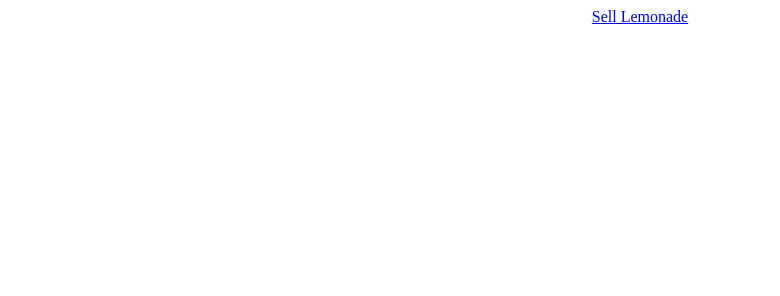
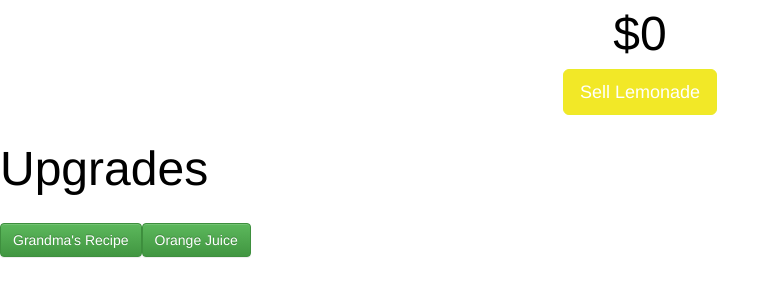
Before and after one commit to Cleomedes/Lemonade-Tycoon-JS, a plain HTML site: page index.html in a window 1280 px wide. Shown: the whole page, without its empty margins (0-780 px from the left). Drawn offline with Linux system fonts and the light colour scheme; some packages are replaced by stand-ins of ours; a script that the page names is missing.

Commit message:
Update index.html

```diff
--- a/index.html
+++ b/index.html
@@ -1,14 +1,22 @@
 <html>
   <head>
+    <link rel="stylesheet" type="text/css" href="style/bootstrap.css" />
+    <link rel="stylesheet" type="text/css" href="style/bootstrap-theme.css" />
+    <link rel="stylesheet" type="text/css" href="style/toastr.css" />
     <script src="libs/jquery.js"></script>
     <script src="libs/bootstrap.js"></script>
-    <script src="libs/bootbox.js"></script>
+    <script src="libs/bootbox.min.js"></script>
     <script src="libs/toastr.js"></script>
     <script src="libs/peanut.js"></script>
     <script src="settings.js"></script>
     <script src="main.js"></script>
   </head>
   <body>
+    <font color="black" size=14><center><div id="lemonmoney"> $0 </div><center></font>
     <center><a href="#" id="lemon" class="btn btn-lg btn-lemon">Sell Lemonade</a></center>
+        </br>
+        <div align="left"><font color="black" size=8>Upgrades</font></div>
+        </br>
+        <div id="upgrades" align="left"></div>
   </body>
 </html>
```
